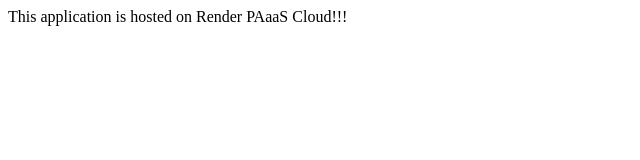
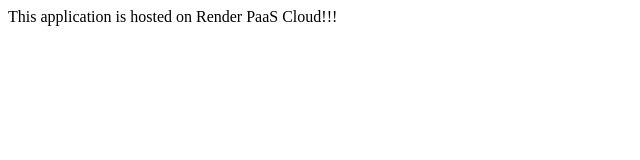
Before and after one commit to bhakti0612/render--demo, a plain HTML site: page index.html in a window 1280 px wide. Shown: the full height of the page, 0-640 px from the left. Drawn offline with Linux system fonts and the light colour scheme.

Commit message:
Update index.html

```diff
--- a/index.html
+++ b/index.html
@@ -1,7 +1,7 @@
 <html>
   <head>
   <body>
-    <p>This application is hosted on Render PAaaS Cloud!!!</p>
+    <p>This application is hosted on Render PaaS Cloud!!!</p>
 
 
   </body>
```
